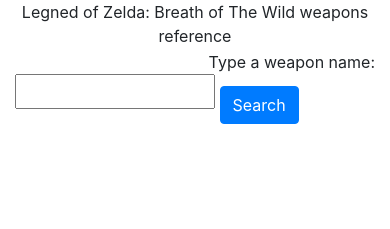
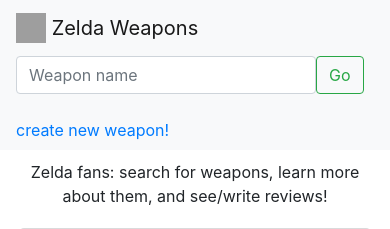
Before and after one commit to beichun/ui-design, a Flask app: page / in a window 390 px wide. Shown: the top 229 px of the page. Before the commit the page ends 124 px from the top, so only its background shows below. Run offline with Flask 2, Linux system fonts and the light colour scheme; some libraries are stand-ins or nearby versions; grey boxes are pictures that could not be loaded.

Commit message:
add layout, home page and search utility

```diff
--- a/hw7/hw7/server.py
+++ b/hw7/hw7/server.py
@@ -12,7 +12,7 @@ data = [
         "img": "https://gamepedia.cursecdn.com/zelda_gamepedia_en/0/05/BotW_Master_Sword_Icon.png?version=26bf023b97f5f966351641d9d0a54f7a",
         "attack": 30,
         "durability": 40,
-        "summary": "The Master Sword, also known as the Blade of Evil's Bane, the Legendary Sword, the Sword of Legend, the Master Sword of Resurrection, the Sword that Seals the Darkness, and the Sacred Sword, is a recurring legendary Sword in the The Legend of Zelda series.",
+        "summary": "The Master Sword, also known as the Legendary Sword, the Sword of Legend, the Master Sword of Resurrection, the Sword that Seals the Darkness, is a recurring legendary Sword in the The Legend of Zelda series.",
         "description": "The Master Sword was originally crafted by the goddess Hylia as the Goddess Sword, and was later forged into the Master Sword by the Goddess's chosen hero and its spirit, Fi, who bathed it in the three Sacred Flames located across the land that would become the Kingdom of Hyrule. Din's Flame in particular imbued the sword with the Power to Repel Evil, a power augmented after the Sword received the blessing of Zelda, which transformed the blade into the True Master Sword. It is usually the only Sword that can defeat Ganon in the games it appears in.",
         "reviews": [
             {
@@ -505,15 +505,16 @@ data = [
 
 current_id = 29
 
+def get_names():
+    names = []
+    for item in data:
+        names.append(item["name"])
+    return names
+
 @app.route('/')
 def main():
 
-    # get names of weapons
-    names = []
-    for item in data:
-        names.append(item["name"])
-
-    return render_template('index.html', data=data, names=names)
+    return render_template('index.html', data=data[-10:], names=get_names())
 
 
 @app.route('/search', methods=['GET', 'POST'])
@@ -527,8 +528,18 @@ def search():
     search_result = []
     for item in data:
         if keys.lower() in item["name"].lower():
-            search_result.append(item)
-
+            item_found = item
+            item_found["matched"] = "name"
+            item_found["position_st"] = item["name"].lower().find(keys.lower())
+            item_found["position_en"] = item_found["position_st"] + len(keys)
+            search_result.append(item_found)
+        elif keys.lower() in item["summary"].lower():
+            item_found = item
+            item_found["matched"] = "summary"
+            item_found["position_st"] = item["summary"].lower().find(keys.lower())
+            item_found["position_en"] = item_found["position_st"] + len(keys)
+            search_result.append(item_found)
+    print(search_result)
     return jsonify(n_items=len(search_result), result=search_result)
 
 
@@ -547,7 +558,7 @@ def view(id=0):
 
 @app.route('/create')
 def create():
-    return render_template("create.html")
+    return render_template("create.html", names=get_names())
 
 
 @app.route('/add_item', methods=['GET', 'POST'])
--- a/hw7/hw7/static/index.js
+++ b/hw7/hw7/static/index.js
@@ -1,127 +1,105 @@
+function make_card(index, item) {
+
+    var block = $("<div class='col-md-4 result-item'></div>")
+
+    var card = $("<div class='card-example card bg-light'></div>")
+
+    var id = item["id"]
+    var image_link = $("<a href='/view/" + id + "'></a>")
+    var card_img = $("<img class='card-img-top' src='" + item["img"] + "' alt='Card image'>")
+    image_link.html(card_img)
+    card.append(image_link)
+
+    var card_body = $("<div class='card-body'>")
+    var title = $("<h4 class='card-title'></h5>")
+    title.html(item["name"])
+    card_body.append(title)
+    var card_summary = $("<p class='card-text card-summary'></p>")
+    card_summary.html(item["summary"].slice(0, 110) + "...")
+    card_body.append(card_summary)
+
+    card.append(card_body)
+
+    block.append(card)
+    return block
+}
+
 function display_results(data) {
-    $("#result-list").empty();
+    $("#example").empty();
 
     $.each(data, function (index, item) {
 
-        var result = $("<div class='row result-item'></div>")
+        // var result = $("<div class='row result-item'></div>")
 
-        var col1 = $("<div class='col-md-2'></div>")
-        col1.html(index + 1)
-        result.append(col1)
+        // var col1 = $("<div class='col-md-2'></div>")
+        // col1.html(index + 1)
+        // result.append(col1)
 
-        var col2 = $("<div class='col-md-3'></div>")
-        var weapon_image = $("<img src=" + item["img"] + " alt='weapon image'>")
-        col2.append(weapon_image)
-        result.append(col2)
+        // var col2 = $("<div class='col-md-3'></div>")
+        // var weapon_image = $("<img src=" + item["img"] + " alt='weapon image'>")
+        // col2.append(weapon_image)
+        // result.append(col2)
 
-        var col3 = $("<div class='col-md-6'></div>")
-        var name = $("<a href='/view/" + item["id"] + "'>" + item["name"] + "<\a>")
-        col3.append(name)
-        result.append(col3)
+        // var col3 = $("<div class='col-md-6'></div>")
+        // var name = $("<a href='/view/" + item["id"] + "'>" + item["name"] + "<\a>")
+        // col3.append(name)
+        // result.append(col3)
 
-        var col4 = $("<div class='col-md-1'></div>")
-        var delete_btn = $("<button class='btn btn-danger'>X</button>");
-        delete_btn.prop("id", index)
-        col4.append(delete_btn)
-        result.append(col4)
+        // var col4 = $("<div class='col-md-1'></div>")
+        // var delete_btn = $("<button class='btn btn-danger'>X</button>");
+        // delete_btn.prop("id", index)
+        // col4.append(delete_btn)
+        // result.append(col4)
 
-        $("#result-list").append(result)
+        var result = make_card(index, item)
+        // console.log(result);
+
+
+        $("#example").append(result)
     });
 
-    $(".btn-danger").click(function () {
-        var index = $(this).attr("id")
-        var id = data[index]["id"]
-        var send = {
-            "id": id
-        }
+    // $(".btn-danger").click(function () {
+    //     var index = $(this).attr("id")
+    //     var send = {
+    //         "id": index
+    //     }
 
 
-        $.ajax({
-            type: "POST",
-            url: "/delete",
-            dataType : "json",
-            contentType: "application/json; charset=utf-8",
-            data: JSON.stringify(send),
-            success: function (response) {
-                data.splice(index, 1)
-                $.each(data, function (i, item) {
-                    if (item["id"] > index) {
-                        item["id"] -= 1
-                    }
-                });
+    //     $.ajax({
+    //         type: "POST",
+    //         url: "/delete",
+    //         dataType : "json",
+    //         contentType: "application/json; charset=utf-8",
+    //         data: JSON.stringify(send),
+    //         success: function (response) {
+    //             data.splice(index, 1)
+    //             $.each(data, function (i, item) {
+    //                 if (item["id"] > index) {
+    //                     item["id"] -= 1
+    //                 }
+    //             });
 
-                display_results(data)
-            },
-            error: function(request, status, error){
-                console.log("Error");
-                console.log(request)
-                console.log(status)
-                console.log(error)
-            }
-        });
+    //             display_results(data)
+    //         },
+    //         error: function(request, status, error){
+    //             console.log("Error");
+    //             console.log(request)
+    //             console.log(status)
+    //             console.log(error)
+    //         }
+    //     });
 
-    });
+    // });
 
-}
-
-function check_input(input) {
-    var valid = true
-    if (input == "") {
-        var warning = $("<div class='warning'>Please fill search keyword</div>")
-        $("#warning").append(warning)
-        valid = false
-    } else if (input.replace(/\s+/g, "").length == 0) {
-        var warning = $("<div class='warning'>Invalid spaces</div>")
-        $("#warning").append(warning)
-        valid = false
-    }
-    return valid
 }
 
 $(document).ready(function () {
 
-    // display_results(data)
-    $("#searchbox").autocomplete({
+    display_results(data);
+    // console.log(names);
+
+    $("#search-box").autocomplete({
         source: names
     });
 
-    $(".search-btn").click(function () {
-
-        var input = $("#searchbox").val()
-
-        $("#warning").empty()
-        valid = check_input(input)
-
-        if (valid == true) {
-            $("#result-list").empty();
-            var search_key = {
-                "search_key": input
-            }
-
-            // ajax call to search
-            $.ajax({
-                type: "POST",
-                url: "search",
-                dataType : "json",
-                contentType: "application/json; charset=utf-8",
-                data: JSON.stringify(search_key),
-                success: function (response) {
-                    var search_result = response["result"]
-
-                    if (search_result.length == 0) {
-                        $("#result-list").html("No results found.")
-                    } else {
-                        display_results(search_result)
-                    }
-                },
-                error: function(request, status, error){
-                    console.log("Error");
-                    console.log(request)
-                    console.log(status)
-                    console.log(error)
-                }
-            });
-        }
-
-    });
 });
--- /dev/null
+++ b/hw7/hw7/static/search.js
@@ -0,0 +1,124 @@
+function make_card_marked(index, item) {
+
+    var block = $("<div class='col-md-4 result-item'></div>")
+
+    var card = $("<div class='card bg-light'></div>")
+
+    var id = item["id"]
+    var image_link = $("<a href='/view/" + id + "'></a>")
+    var card_img = $("<img class='card-img-top' src='" + item["img"] + "' alt='Card image'>")
+    image_link.html(card_img)
+    card.append(image_link)
+
+    var card_body = $("<div class='card-body'>")
+    var title = $("<h4 class='card-title'></h5>")
+    var card_summary = $("<p class='card-text card-summary'></p>")
+
+    var st = item["position_st"]
+    var en = item["position_en"]
+    if (item["matched"]=="name") {
+        var name = item["name"]
+        var title_highlight = [name.slice(0, st), "<span class='highlight-result'>", name.slice(st, en), "</span>", name.slice(en)].join('')
+        title.html(title_highlight)
+        card_summary.html(item["summary"])
+    } else {
+        title.html(item["name"])
+        var summary = item["summary"]
+        var summary_highlight = [summary.slice(0, st), "<span class='highlight-result'>", summary.slice(st, en), "</span>", summary.slice(en)].join('')
+        card_summary.html(summary_highlight)
+    }
+
+    card_body.append(title)
+    card_body.append(card_summary)
+
+    card.append(card_body)
+
+    block.append(card)
+    return block
+}
+
+function display_results_marked(data) {
+    $("#content").empty();
+
+    var n_items = data.length
+    var row1 = $("<div class='row'></div>")
+    var col = $("<div class='col-md-12'></div>")
+    col.html(n_items + " results found.")
+    row1.append(col)
+    $("#content").append(row1)
+
+    var row2 = $("<div id='results' class='row'></div>")
+    $("#content").append(row2)
+
+    $.each(data, function (index, item) {
+        console.log(data);
+
+        var result = make_card_marked(index, item)
+
+        $("#results").append(result)
+    });
+}
+
+function check_input(input) {
+    var valid = true
+    if (input == "") {
+        var warning = $("<div class='warning'>Please fill search keyword</div>")
+        $("#warning").append(warning)
+        valid = false
+    } else if (input.replace(/\s+/g, "").length == 0) {
+        var warning = $("<div class='warning'>Invalid spaces</div>")
+        $("#warning").append(warning)
+        valid = false
+    }
+    return valid
+}
+
+$(document).ready(function () {
+    $("#search-box").autocomplete({
+        source: names
+    });
+
+    $("#search-btn").click(function () {
+
+        var input = $("#search-box").val()
+        console.log(input);
+
+        $("#warning").empty()
+        valid = check_input(input)
+        console.log(valid);
+
+        if (valid == true) {
+            $("#content").empty();
+            var search_key = {
+                "search_key": input
+            }
+
+            // ajax call to search
+            $.ajax({
+                type: "POST",
+                url: "search",
+                dataType : "json",
+                contentType: "application/json; charset=utf-8",
+                data: JSON.stringify(search_key),
+                success: function (response) {
+                    var search_result = response["result"]
+
+                    console.log(response["n_items"]);
+
+                    if (response["n_items"] == 0) {
+                        $("#content").html("No results found.")
+                    } else {
+                        display_results_marked(search_result)
+                    }
+                },
+                error: function(request, status, error){
+                    console.log("Error");
+                    console.log(request)
+                    console.log(status)
+                    console.log(error)
+                }
+            });
+        }
+
+    });
+})
--- a/hw7/hw7/templates/index.html
+++ b/hw7/hw7/templates/index.html
@@ -1,14 +1,9 @@
-<html>
+{% extends 'layout.html' %}
 
-    <head>
-        <link rel="shortcut icon" href="https://gamepedia.cursecdn.com/zelda_gamepedia_en/0/05/BotW_Master_Sword_Icon.png?version=26bf023b97f5f966351641d9d0a54f7a">
-        <!-- JQuery -->
-        <script src="http://code.jquery.com/jquery-3.3.1.min.js"></script>
-        <script src="https://code.jquery.com/ui/1.12.0/jquery-ui.min.js"></script>
-        <link rel="stylesheet" href="http://code.jquery.com/ui/1.12.1/themes/base/jquery-ui.css">
 
-        <!-- bootstrap same as before -->
-        <link rel="stylesheet" href="https://stackpath.bootstrapcdn.com/bootstrap/4.2.1/css/bootstrap.min.css">
+{% block head %}
+
+{{ super() }}
 
 <script type="text/javascript" src="{{ url_for('static', filename = 'index.js') }}"></script>
 
@@ -18,60 +13,34 @@
 </script>
 
 <style>
-            .header {
-                height: 50px;
+    .summary {
+        display: block;
+        padding-top: 10px;
         text-align: center;
     }
-            .search-bar {
-                height: 50px;
-                /* background-color: pink; */
+
+    .card-example {
+        height: 300px;
     }
-            .search-bar-hint {
-                text-align: right;
-                /* vertical-align: middle; */
-            }
-            #searchbox {
-                display: inline-block;
-                text-align: left;
-                width: 200px;
-                height: 35px;
-                resize: none;
-            }
-            .btn {
-                display: inline-block;
-                text-align: left;
 
-            }
+
 </style>
-    </head>
 
-    <body>
-        <div class="container">
+{% endblock head %}
+
+
+{% block content %}
+
+{{ super() }}
+
 <div class="row">
-                <div class="col-md-12 header">
-                    Legned of Zelda: Breath of The Wild weapons reference
-                </div>
-            </div>
-            <div class="row search-bar">
-                <div class="col-md-2 search-bar-hint">
-                    Type a weapon name:
-                </div>
-                <div class="col-md-10">
-                        <!-- Search: -->
-                    <textarea id="searchbox" rows="1" cols="20"></textarea>
-                    <button class="btn btn-primary search-btn" type="button">Search</button>
-                    <br>
-                    <div id="warning">
-
-                    </div>
-                </div>
-            </div>
-            <div class="row">
-                <div class="col-md-12" id="result-list">
-                </div>
+    <div class="col-md-12 summary">
+        Zelda fans: search for weapons, learn more about them, and see/write reviews!
     </div>
 </div>
 
-    </body>
+<div id="example" class="row">
 
-</html>
+</div>
+
+{% endblock content %}
--- /dev/null
+++ b/hw7/hw7/templates/layout.html
@@ -0,0 +1,72 @@
+<html>
+    <head>
+        {% block head %}
+        <link rel="shortcut icon" href="https://gamepedia.cursecdn.com/zelda_gamepedia_en/0/05/BotW_Master_Sword_Icon.png?version=26bf023b97f5f966351641d9d0a54f7a">
+        <!-- JQuery -->
+        <script src="http://code.jquery.com/jquery-3.3.1.min.js"></script>
+        <script src="https://code.jquery.com/ui/1.12.0/jquery-ui.min.js"></script>
+        <link rel="stylesheet" href="http://code.jquery.com/ui/1.12.1/themes/base/jquery-ui.css">
+
+        <!-- bootstrap same as before -->
+        <link rel="stylesheet" href="https://stackpath.bootstrapcdn.com/bootstrap/4.2.1/css/bootstrap.min.css">
+
+        <script type="text/javascript" src="{{ url_for('static', filename = 'search.js') }}"></script>
+
+        <style>
+            #search-box {
+                width: 300px;
+            }
+            .highlight-result {
+                background-color: yellow;
+            }
+
+            .result-item {
+                padding: 20px;
+            }
+
+            .card {
+                height: 355px;
+            }
+
+            .card-img-top {
+                display: block;
+                margin-top: 15px;
+                margin-left: auto;
+                margin-right: auto;
+                width: 120px;
+                height: auto;
+            }
+
+            .card-summary {
+                display: block;
+                color: grey;
+            }
+        </style>
+        {% endblock head %}
+    </head>
+
+    <body>
+        <nav class="navbar navbar-expand-lg navbar-light bg-light">
+            <div class="container-fluid">
+                <a class="navbar-brand" href="/">
+                    <img src="https://gamepedia.cursecdn.com/zelda_gamepedia_en/0/05/BotW_Master_Sword_Icon.png?version=26bf023b97f5f966351641d9d0a54f7a" width="30" height="30" class="d-inline-block align-top" alt="">
+                    Zelda Weapons
+                </a>
+                <!-- <input id="search-box" class="form-control mr-sm-2" type="search" placeholder="Search">
+                <button class="btn btn-outline-success my-2 my-sm-0" type="submit">Search</button> -->
+                <form class="form-inline">
+                    <input id="search-box" class="form-control mr-sm-2" type="search" placeholder="Weapon name" aria-label="Search">
+                    <button id="search-btn" class="btn btn-outline-success my-2 my-sm-0" type="button">Go</button>
+                </form>
+                <a href="/create">create new weapon!</a>
+            </div>
+        </nav>
+
+        <div id="content" class="container">
+            {% block content %}
+
+            {% endblock content %}
+        </div>
+
+    </body>
+</html>
```
Lines whose indentation alone changed are shown as unchanged.
